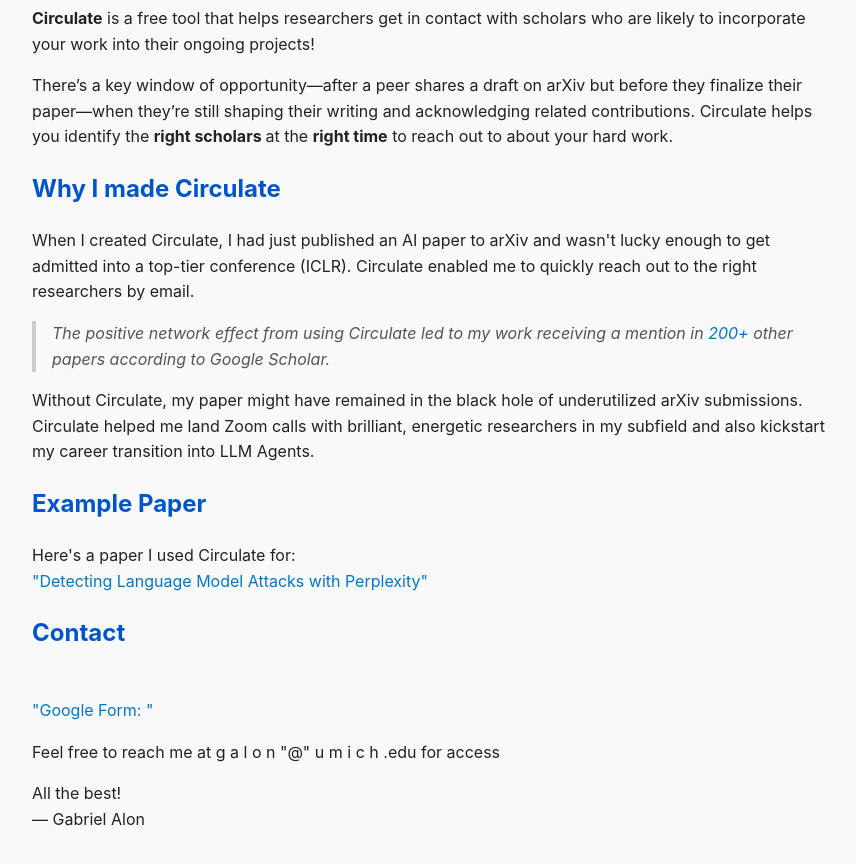
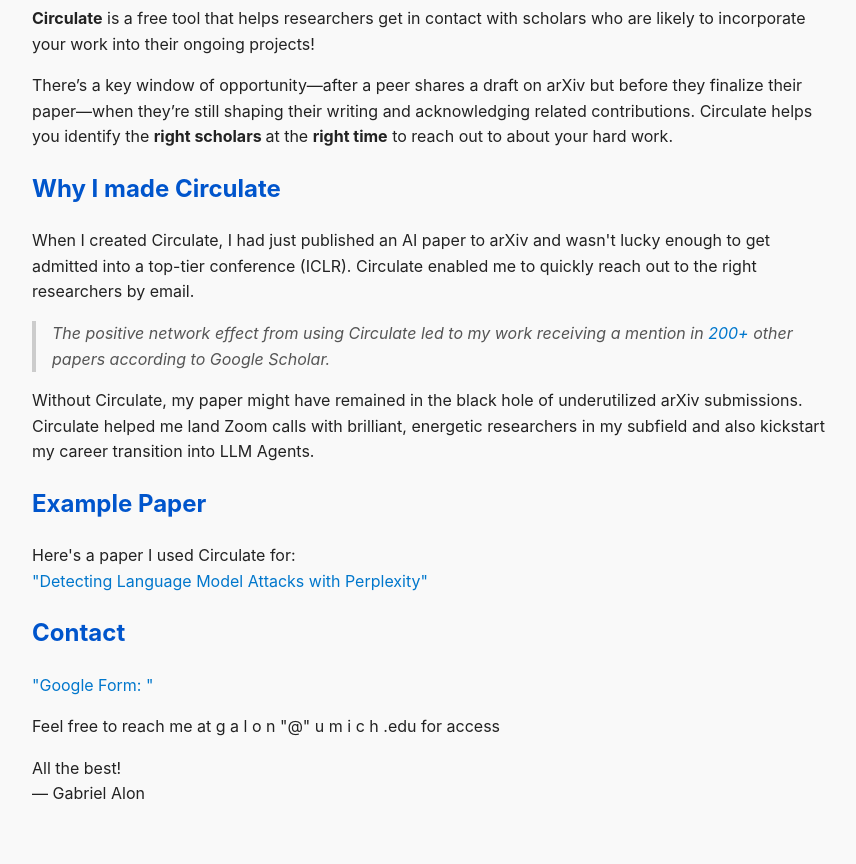
Before and after one commit to galonpy/circulatescience, a plain HTML site: page index.html in a window 1280 px wide. Shown: the part 120-984 px from the top of the page, without its empty margins (208-1064 px from the left). Drawn offline with Linux system fonts and the light colour scheme.

Commit message:
Update index.html

```diff
--- a/index.html
+++ b/index.html
@@ -82,7 +82,7 @@
   </p>
 
   <h2>Contact</h2>
-   <br />
+  <p>
     <a href="https://docs.google.com/forms/d/e/1FAIpQLSczj2_LDUEB-IO6sYw_hDXbMHoPqvOW-LzwCuMRXNqyTMH5Xg/viewform?usp=dialog" target="_blank">"Google Form: "</a>
   </p>
 
```
